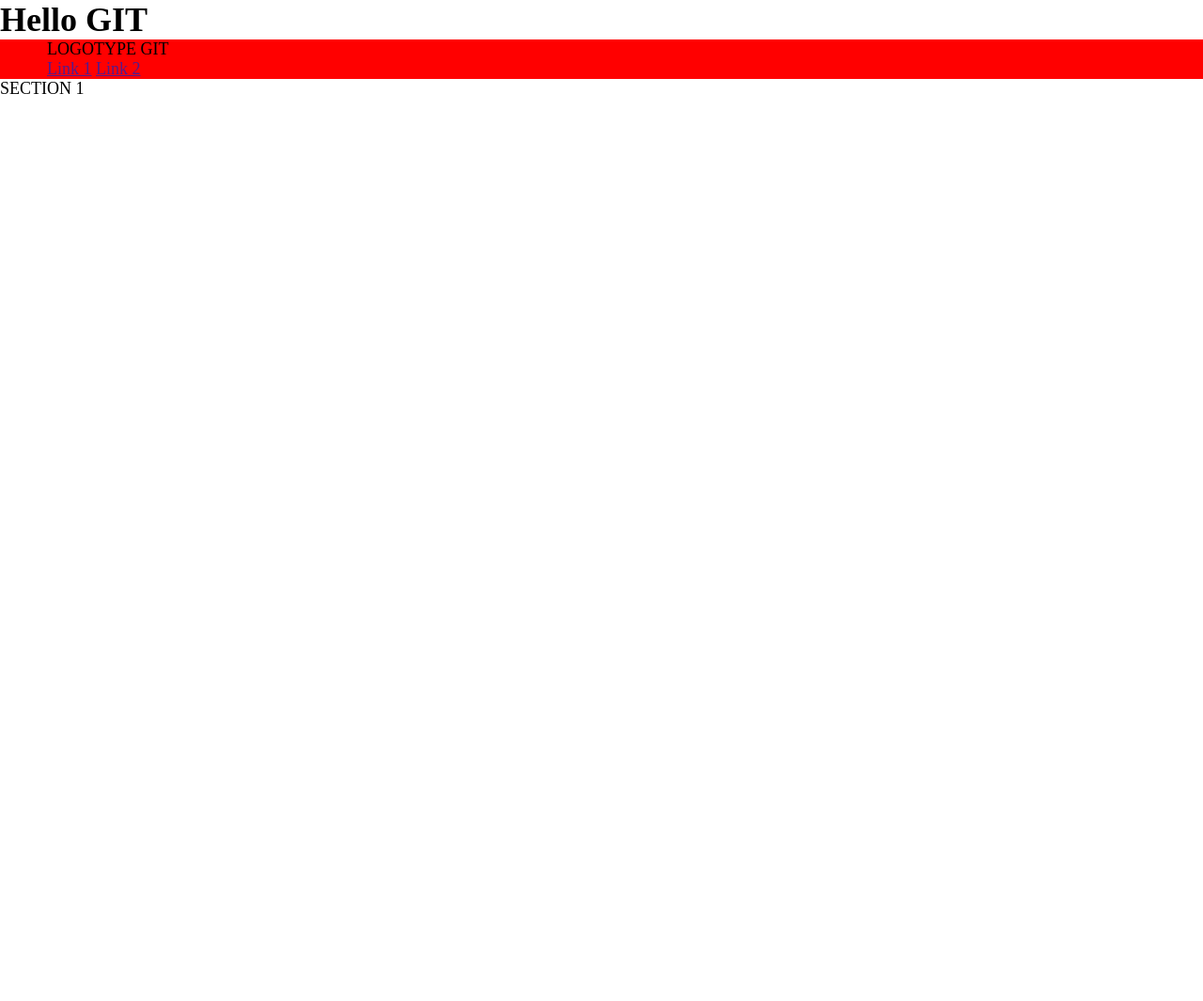
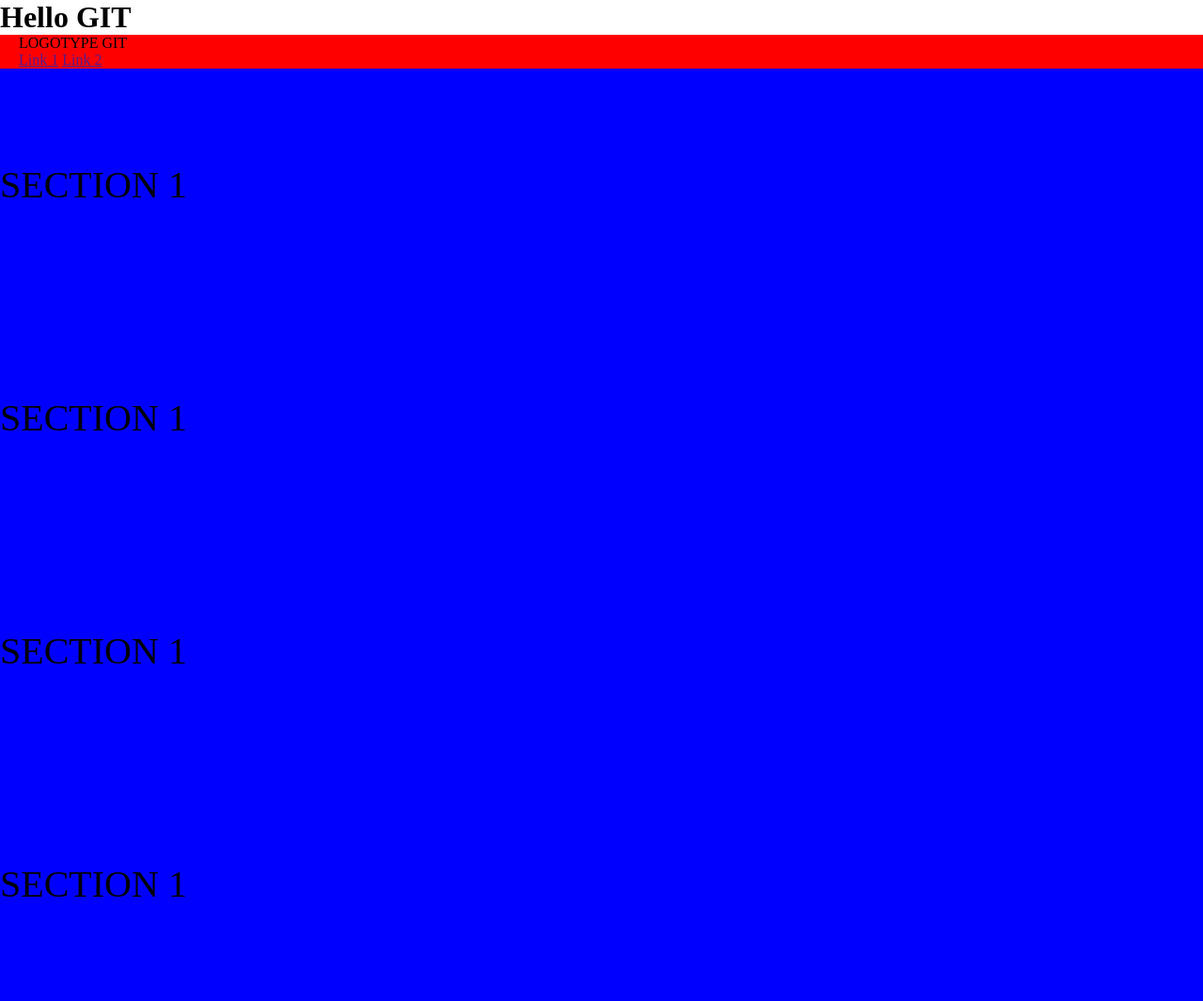
Before and after one commit to petrov-hillel/hillel-12-02, a plain HTML site: page index.html in a window 1280 px wide. Shown: the whole page at 94% size. Before the commit the page ends 800 px from the top, so only its background shows below. Drawn offline with Linux system fonts and the light colour scheme.

Commit message:
test: copyed section blocks

```diff
--- a/css/styles.css
+++ b/css/styles.css
@@ -4,9 +4,15 @@
     box-sizing: border-box;
 }
 body {
-    font-size: 18px;
+    font-size: 16px;
 }
 .header {
-    padding: 0 50px;
+    padding: 0 20px;
     background-color: red;
 }
+section {
+    padding: 100px 0;
+    background-color: blue;
+    font-size: 40px;
+    line-height: 1.2;
+}
--- a/index.html
+++ b/index.html
@@ -29,6 +29,21 @@
             SECTION 1
         </div>
     </section>
+    <section>
+        <div class="container">
+            SECTION 1
+        </div>
+    </section>
+    <section>
+        <div class="container">
+            SECTION 1
+        </div>
+    </section>
+    <section>
+        <div class="container">
+            SECTION 1
+        </div>
+    </section>
 </main>
 
 </body>
--- a/js/script.js
+++ b/js/script.js
@@ -1 +1,7 @@
 console.log('HELLO GIT')
+console.log('HELLO GIT')
+console.log('HELLO GIT')
+console.log('HELLO GIT')
+console.log('HELLO GIT')
+console.log('HELLO GIT')
+console.log('HELLO GIT')
```
